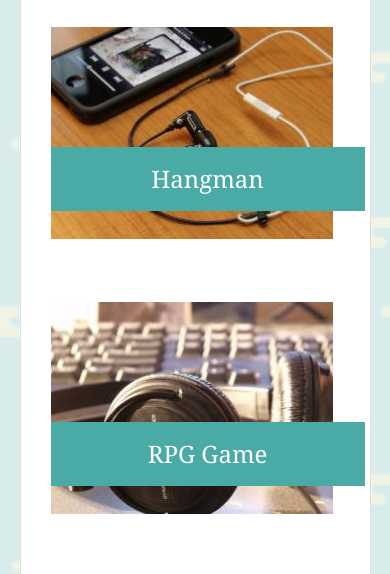
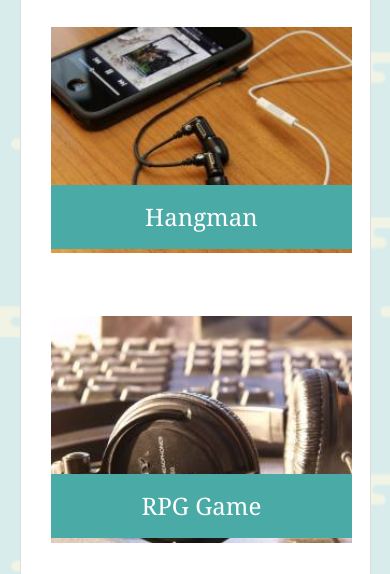
Before and after one commit to r-andrew-dev/Responsive-Portfolio, a plain HTML site: page portfolio.html in a window 390 px wide. Shown: the part 268-842 px from the top of the page. Drawn offline with Linux system fonts and the light colour scheme.

Commit message:
adding additional media tag (640px) info to adjust portfolio layout

```diff
--- a/assets/css/style.css
+++ b/assets/css/style.css
@@ -256,7 +256,7 @@ button:focus {
 
     #profile-image {
         float: none;
-        width: 89.5%;
+        width: 86%;
         height: auto;
     }
 
@@ -265,16 +265,23 @@ button:focus {
     }
 
    .image-container {
-       width: 90%;
+       width: 93%;
        float: none;
    }
 
     .portfolio-image {
         float: none;
-        width: 90%;
+        width: 93%;
         height: auto;
         margin: 30px;
     }
 
+    .text {
+        top: 65%;
+        width: 93%;
+    }
+
+
+
 
 }
```
Also changed, not shown: 1 other file.
